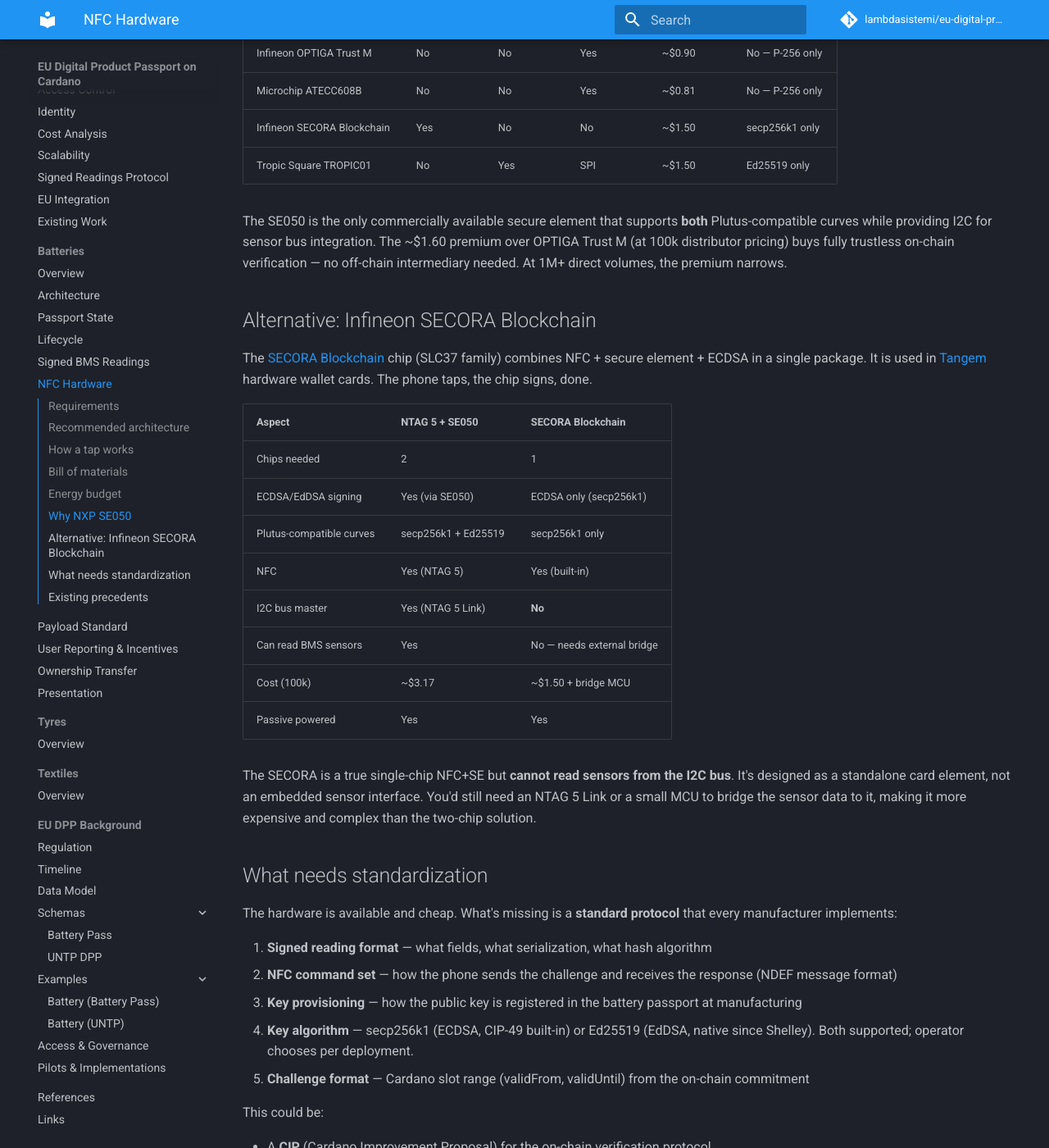
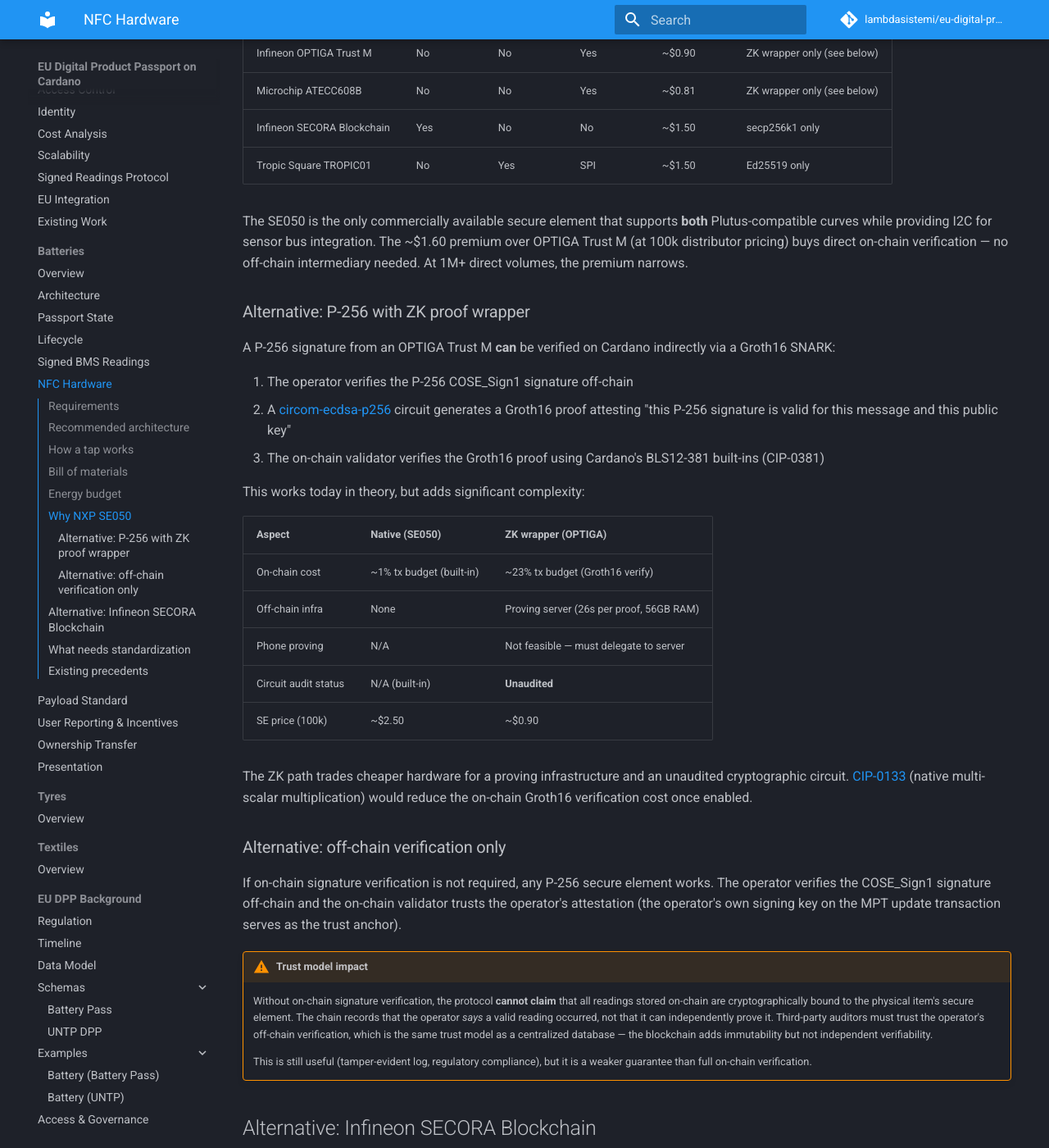
Before and after one commit to lambdasistemi/eu-digital-product-passport, an MkDocs documentation site: the page built from docs/sectors/batteries/nfc-hardware.md, in a window 1280 px wide and 1400 px high, scrolled down 3189 px. Shown: the whole window at 82% size. Built offline with MkDocs 1.6.1 and Material for MkDocs 9.7.7, drawn with Linux system fonts in a browser that asks for light colours; comment, search, counter and statistics services are not loaded; some of the changed text lies outside the part shown.

Commit message:
feat: P-256 alternatives — ZK wrapper and off-chain verification paths
Document three secure element strategies:
- SE050 with native on-chain verification (recommended)
- OPTIGA Trust M with Groth16 ZK wrapper (feasible, complex)
- Any P-256 SE with off-chain-only verification (weaker trust model)

```diff
--- a/docs/sectors/batteries/nfc-hardware.md
+++ b/docs/sectors/batteries/nfc-hardware.md
@@ -106,17 +106,46 @@
 - **Ed25519** — `verifyEd25519Signature` (native since Shelley)
 - **secp256k1** — `verifyEcdsaSecp256k1Signature` (CIP-49, Valentine hard fork Feb 2023)
 
-P-256 (secp256r1), the most common curve in IoT secure elements, has **no Plutus built-in**. Using P-256 would require either off-chain-only verification (trusting the operator) or an on-chain implementation (prohibitively expensive in Plutus execution units).
+P-256 (secp256r1), the most common curve in IoT secure elements, has **no Plutus built-in**. No CIP has been proposed for P-256, and implementing P-256 verification in pure Plutus/Aiken exceeds the transaction execution budget by orders of magnitude.
 
 | Secure Element | secp256k1 | Ed25519 | I2C | Price (100k) | On-chain verify? |
 |----------------|-----------|---------|-----|-------------|-----------------|
-| **NXP SE050** | **Yes** | **Yes** | Yes | ~$2.50 | **Both curves** |
-| Infineon OPTIGA Trust M | No | No | Yes | ~$0.90 | No — P-256 only |
-| Microchip ATECC608B | No | No | Yes | ~$0.81 | No — P-256 only |
+| **NXP SE050** | **Yes** | **Yes** | Yes | ~$2.50 | **Both curves — native** |
+| Infineon OPTIGA Trust M | No | No | Yes | ~$0.90 | ZK wrapper only (see below) |
+| Microchip ATECC608B | No | No | Yes | ~$0.81 | ZK wrapper only (see below) |
 | Infineon SECORA Blockchain | Yes | No | No | ~$1.50 | secp256k1 only |
 | Tropic Square TROPIC01 | No | Yes | SPI | ~$1.50 | Ed25519 only |
 
-The SE050 is the only commercially available secure element that supports **both** Plutus-compatible curves while providing I2C for sensor bus integration. The ~$1.60 premium over OPTIGA Trust M (at 100k distributor pricing) buys fully trustless on-chain verification — no off-chain intermediary needed. At 1M+ direct volumes, the premium narrows.
+The SE050 is the only commercially available secure element that supports **both** Plutus-compatible curves while providing I2C for sensor bus integration. The ~$1.60 premium over OPTIGA Trust M (at 100k distributor pricing) buys direct on-chain verification — no off-chain intermediary needed. At 1M+ direct volumes, the premium narrows.
+
+### Alternative: P-256 with ZK proof wrapper
+
+A P-256 signature from an OPTIGA Trust M **can** be verified on Cardano indirectly via a Groth16 SNARK:
+
+1. The operator verifies the P-256 COSE_Sign1 signature off-chain
+2. A [circom-ecdsa-p256](https://github.com/privacy-ethereum/circom-ecdsa-p256) circuit generates a Groth16 proof attesting "this P-256 signature is valid for this message and this public key"
+3. The on-chain validator verifies the Groth16 proof using Cardano's BLS12-381 built-ins (CIP-0381)
+
+This works today in theory, but adds significant complexity:
+
+| Aspect | Native (SE050) | ZK wrapper (OPTIGA) |
+|--------|---------------|---------------------|
+| On-chain cost | ~1% tx budget (built-in) | ~23% tx budget (Groth16 verify) |
+| Off-chain infra | None | Proving server (26s per proof, 56GB RAM) |
+| Phone proving | N/A | Not feasible — must delegate to server |
+| Circuit audit status | N/A (built-in) | **Unaudited** |
+| SE price (100k) | ~$2.50 | ~$0.90 |
+
+The ZK path trades cheaper hardware for a proving infrastructure and an unaudited cryptographic circuit. [CIP-0133](https://cips.cardano.org/cip/CIP-0133) (native multi-scalar multiplication) would reduce the on-chain Groth16 verification cost once enabled.
+
+### Alternative: off-chain verification only
+
+If on-chain signature verification is not required, any P-256 secure element works. The operator verifies the COSE_Sign1 signature off-chain and the on-chain validator trusts the operator's attestation (the operator's own signing key on the MPT update transaction serves as the trust anchor).
+
+!!! warning "Trust model impact"
+    Without on-chain signature verification, the protocol **cannot claim** that all readings stored on-chain are cryptographically bound to the physical item's secure element. The chain records that the operator _says_ a valid reading occurred, not that it can independently prove it. Third-party auditors must trust the operator's off-chain verification, which is the same trust model as a centralized database — the blockchain adds immutability but not independent verifiability.
+
+    This is still useful (tamper-evident log, regulatory compliance), but it is a weaker guarantee than full on-chain verification.
 
 ## Alternative: Infineon SECORA Blockchain
 
```
Also changed, not shown: docs/cardano/signed-readings.md (+2 -0 lines).
